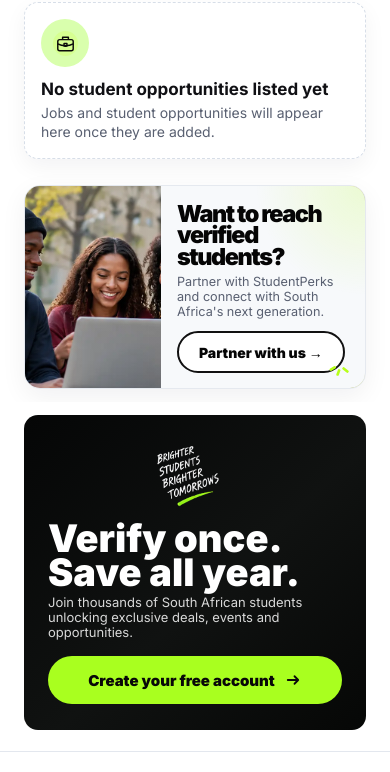
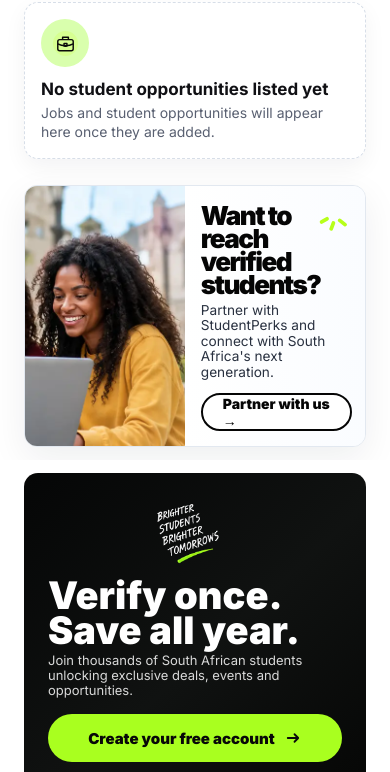
Before and after one commit to samuelhyerahyera7-sketch/studentperks, a plain HTML site: page index.html in a window 390 px wide. Shown: the part 1923-2695 px from the top of the page. Drawn offline with nearby package versions, Linux system fonts and the light colour scheme; no server answers.

Commit message:
Match business CTA reference banner

```diff
--- a/index.html
+++ b/index.html
@@ -2723,34 +2723,35 @@ body.public-redesign .business-photo__label {
 }
 
 body.public-redesign #business .business-promo {
-  grid-template-columns: minmax(0, 1.05fr) minmax(0, .95fr);
+  grid-template-columns: minmax(0, 1.08fr) minmax(0, .92fr);
   gap: 0;
   overflow: hidden;
   padding: 0;
-  border: 1px solid #e5e9ef;
-  border-radius: 16px;
-  background: #f7f9fb;
-  box-shadow: 0 8px 26px rgba(15,23,42,.06);
+  border: 1px solid #e2e8f0;
+  border-radius: 20px;
+  background: #fff;
+  box-shadow: 0 12px 36px rgba(15,23,42,.07);
+}
+
+body.public-redesign #business {
+  display: block !important;
 }
 
 body.public-redesign #business .business-photo {
-  min-height: 182px;
+  width: 100%;
+  min-width: 0;
+  min-height: 218px;
   height: 100%;
+  aspect-ratio: auto !important;
   border-radius: 0;
   background:
-    linear-gradient(90deg, rgba(5,5,5,.12), rgba(5,5,5,0)),
     url('assets/layered/backgrounds/partner-students-clean.webp') center/cover !important;
   padding: 0;
 }
 
 body.public-redesign #business .business-photo::after {
-  content: '';
-  position: absolute;
-  right: 18px;
-  top: 18px;
-  width: 36px;
-  height: 36px;
-  background: url('assets/brand/lime-rays.svg') center/contain no-repeat;
+  content: none;
+  display: none;
 }
 
 body.public-redesign #business .business-photo__brand,
@@ -2763,83 +2764,106 @@ body.public-redesign #business .business-copy {
   display: flex;
   flex-direction: column;
   justify-content: center;
-  padding: 24px;
+  padding: 28px 40px 28px 42px;
   background:
-    radial-gradient(circle at 100% 0%, rgba(183,255,25,.18), transparent 38%),
-    #f7f9fb;
+    linear-gradient(90deg, #fff 0%, #fafcff 100%);
 }
 
 body.public-redesign #business .business-copy::after {
   content: '';
   position: absolute;
-  right: 22px;
-  top: 22px;
-  width: 34px;
-  height: 34px;
+  right: 42px;
+  top: 28px;
+  width: 58px;
+  height: 58px;
   background: url('assets/brand/lime-rays.svg') center/contain no-repeat;
 }
 
 body.public-redesign #business .business-copy h2 {
-  max-width: 280px;
-  margin: 0 0 8px;
+  position: relative;
+  z-index: 1;
+  max-width: 330px;
+  margin: 0 0 12px;
   color: #050505;
+  font-size: clamp(32px, 3.7vw, 38px);
+  line-height: .88;
+  letter-spacing: -.06em;
 }
 
 body.public-redesign #business .business-copy p {
-  max-width: 330px;
-  margin: 0 0 18px;
+  position: relative;
+  z-index: 1;
+  max-width: 350px;
+  margin: 0 0 20px;
+  color: #293140;
+  font-size: clamp(17px, 1.9vw, 20px);
+  line-height: 1.16;
 }
 
 body.public-redesign #business .business-copy .mock-btn {
+  position: relative;
+  z-index: 1;
   align-self: flex-start;
-  min-height: 42px;
-  border-color: #111;
+  height: 50px !important;
+  min-height: 50px !important;
+  padding: 0 30px;
+  border: 2px solid #050505;
+  border-radius: 999px;
   background: #fff;
   color: #050505;
+  font-size: 18px;
+  font-weight: 900;
+  box-shadow: none;
 }
 
 @media(max-width:700px){
   body.public-redesign #business .business-promo {
-    grid-template-columns: minmax(0, .4fr) minmax(0, .6fr);
+    grid-template-columns: minmax(0, .47fr) minmax(0, .53fr);
     min-height: 176px;
+    border-radius: 13px;
   }
 
   body.public-redesign #business .business-photo {
+    width: 100%;
     min-height: 176px;
+    aspect-ratio: auto !important;
     border-radius: 0;
-    background-position: 39% center !important;
+    background-position: 43% center !important;
   }
 
   body.public-redesign #business .business-copy {
     min-height: 176px;
-    padding: 17px 14px 15px 16px;
+    padding: 18px 13px 15px 16px;
   }
 
   body.public-redesign #business .business-copy::after {
     right: 12px;
-    top: auto;
-    bottom: 12px;
-    width: 24px;
-    height: 24px;
+    top: 11px;
+    bottom: auto;
+    width: 34px;
+    height: 34px;
   }
 
   body.public-redesign #business .business-copy h2 {
-    max-width: 190px;
-    margin-bottom: 6px;
-    font-size: clamp(21px, 6vw, 26px);
-    line-height: .92;
+    max-width: 176px;
+    margin-bottom: 7px;
+    padding-right: 18px;
+    font-size: clamp(23px, 6.7vw, 29px);
+    line-height: .88;
   }
 
   body.public-redesign #business .business-copy p {
-    max-width: 190px;
-    margin-bottom: 12px;
-    font-size: clamp(12px, 3.25vw, 14px);
-    line-height: 1.2;
+    max-width: 178px;
+    margin-bottom: 13px;
+    font-size: clamp(12px, 3.5vw, 15px);
+    line-height: 1.13;
   }
 
   body.public-redesign #business .business-copy .mock-btn {
-    min-height: 35px;
-    padding: 0 13px;
+    height: 38px !important;
+    min-height: 38px !important;
+    padding: 0 14px;
+    border-width: 2px;
     font-size: 12px;
   }
 }
```
